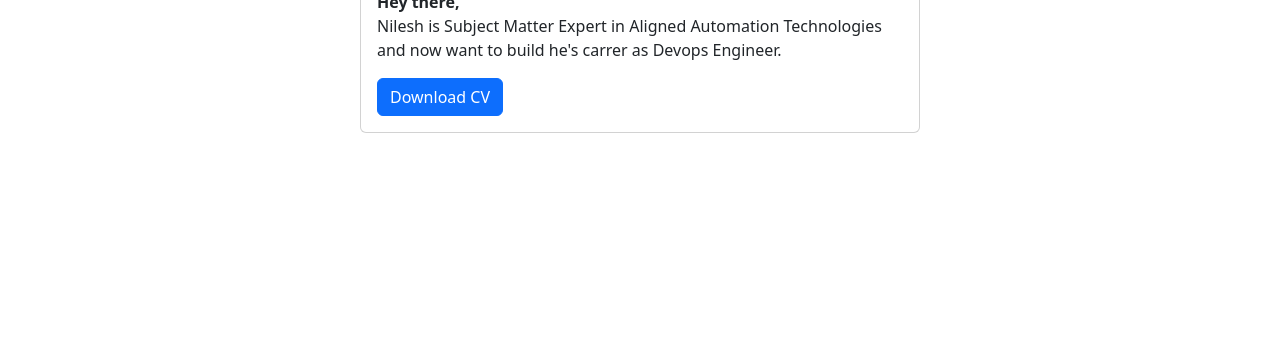
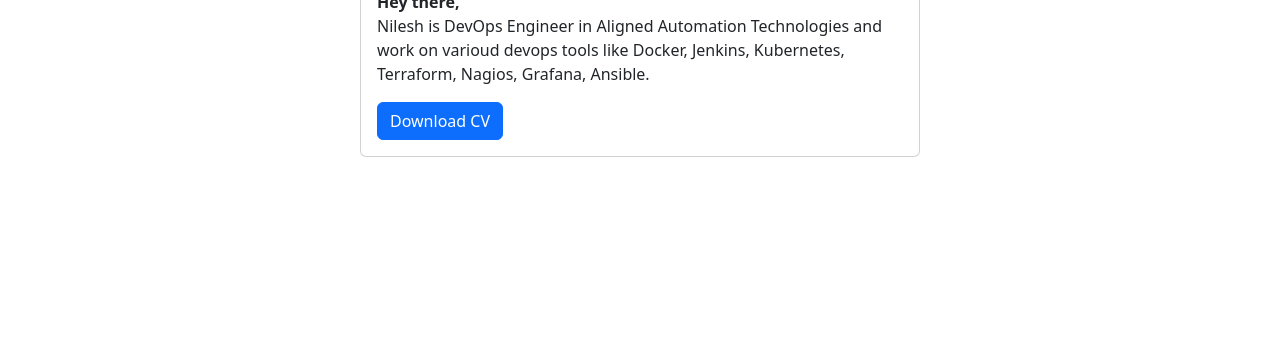
Before and after one commit to nileshgan/1st-project, a plain HTML site: page about.html in a window 1280 px wide. Shown: the part 459-800 px from the top of the page. Drawn offline with nearby package versions, Linux system fonts and the light colour scheme.

Commit message:
Update about.html

```diff
--- a/about.html
+++ b/about.html
@@ -42,7 +42,7 @@
           <h2 class="card-title">Nilesh Ganvir</h2>
           <p class="card-text">
             <b>Hey there,</b><br>
-            Nilesh is Subject Matter Expert in Aligned Automation Technologies and now want to build he's carrer as Devops Engineer. </p>
+            Nilesh is DevOps Engineer in Aligned Automation Technologies and work on varioud devops tools like Docker, Jenkins, Kubernetes, Terraform, Nagios, Grafana, Ansible. </p>
           <a href="./img/Resume.pdf" class="btn btn-primary">Download CV</a>
         </div>
       </div>
```
